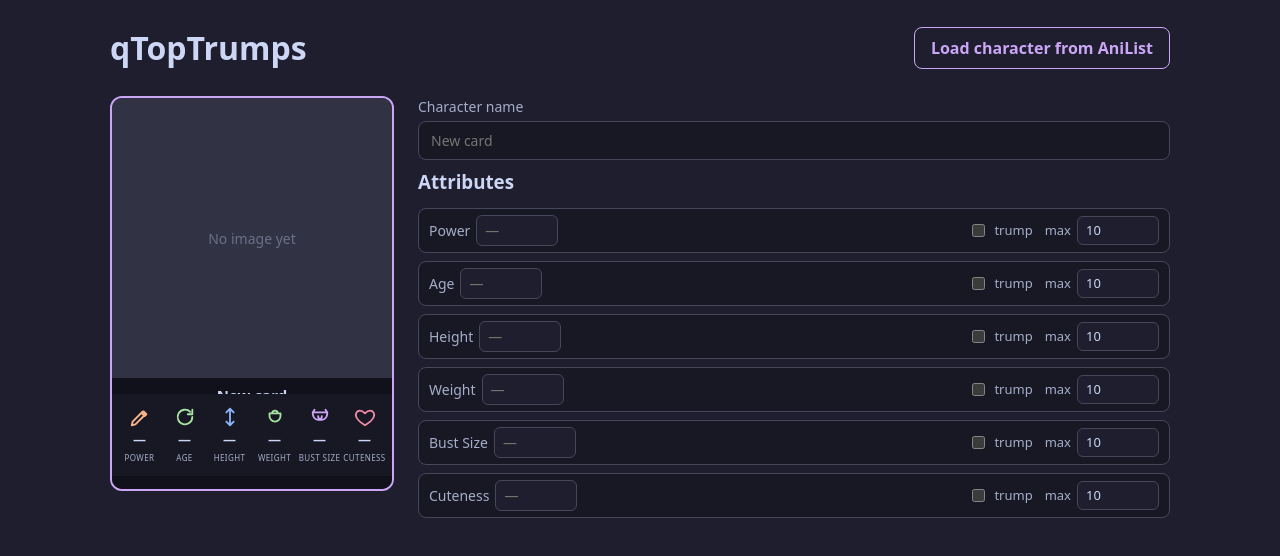
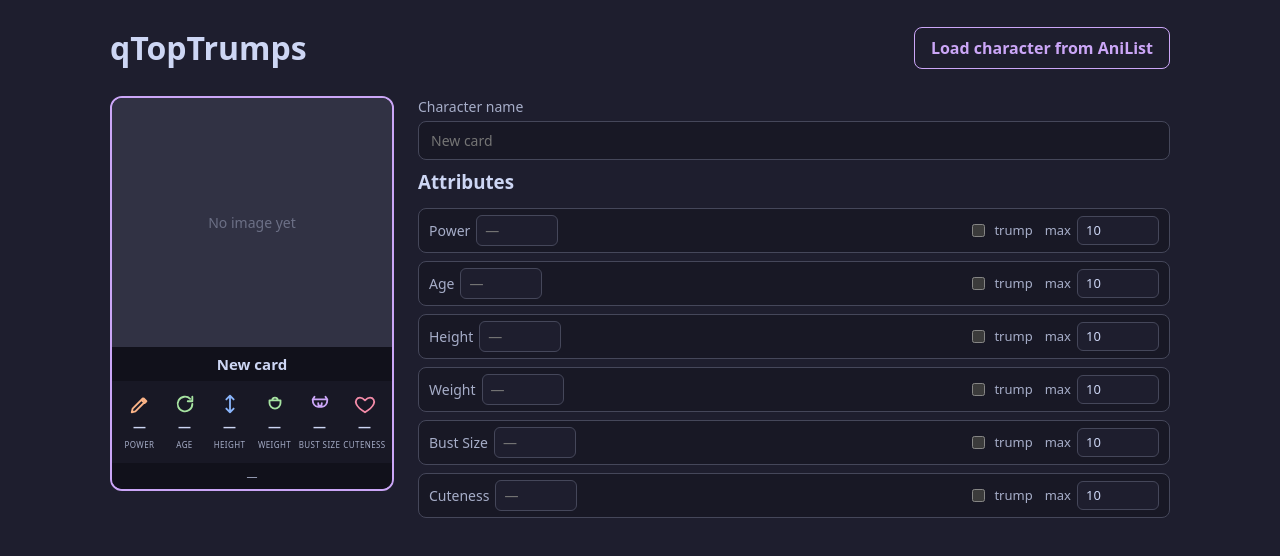
Before and after one commit to qStivi/qTopTrumps, a React (Vite) app: page / in a window 1280 px wide. Shown: the top 556 px of the page. Built offline with nearby package versions, Linux system fonts and the light colour scheme.

Commit message:
fix: card preview overflow — image flexes, name bar/icons/footer stay visible
Co-authored-by: qStivi <qStivi@users.noreply.github.com>

```diff
--- a/src/App.css
+++ b/src/App.css
@@ -179,12 +179,14 @@
 
 .card-image {
   width: 100%;
-  aspect-ratio: 1 / 1;
+  flex: 1 1 auto;
+  min-height: 0;
   object-fit: cover;
   background: var(--surface0);
 }
 
 .card-name-bar {
+  flex: 0 0 auto;
   background: var(--crust);
   color: var(--text);
   font-weight: 700;
@@ -202,8 +204,7 @@
   gap: 2px;
   padding: 8px 6px;
   background: var(--mantle);
-  flex: 1;
-  align-content: start;
+  flex: 0 0 auto;
 }
 
 .card-icon-cell {
@@ -238,6 +239,7 @@
 }
 
 .card-footer {
+  flex: 0 0 auto;
   background: var(--crust);
   color: var(--subtext);
   font-size: 11px;
```
